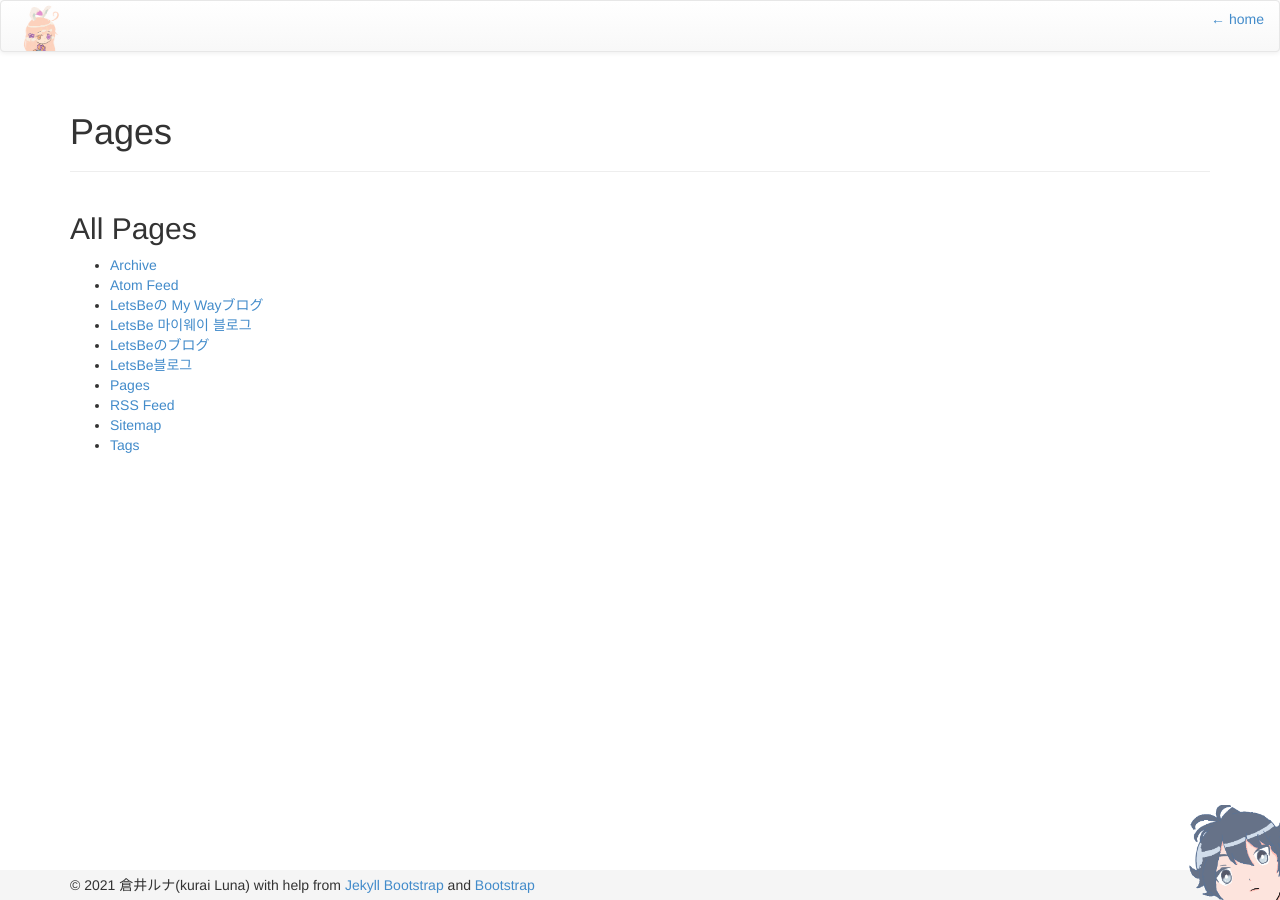
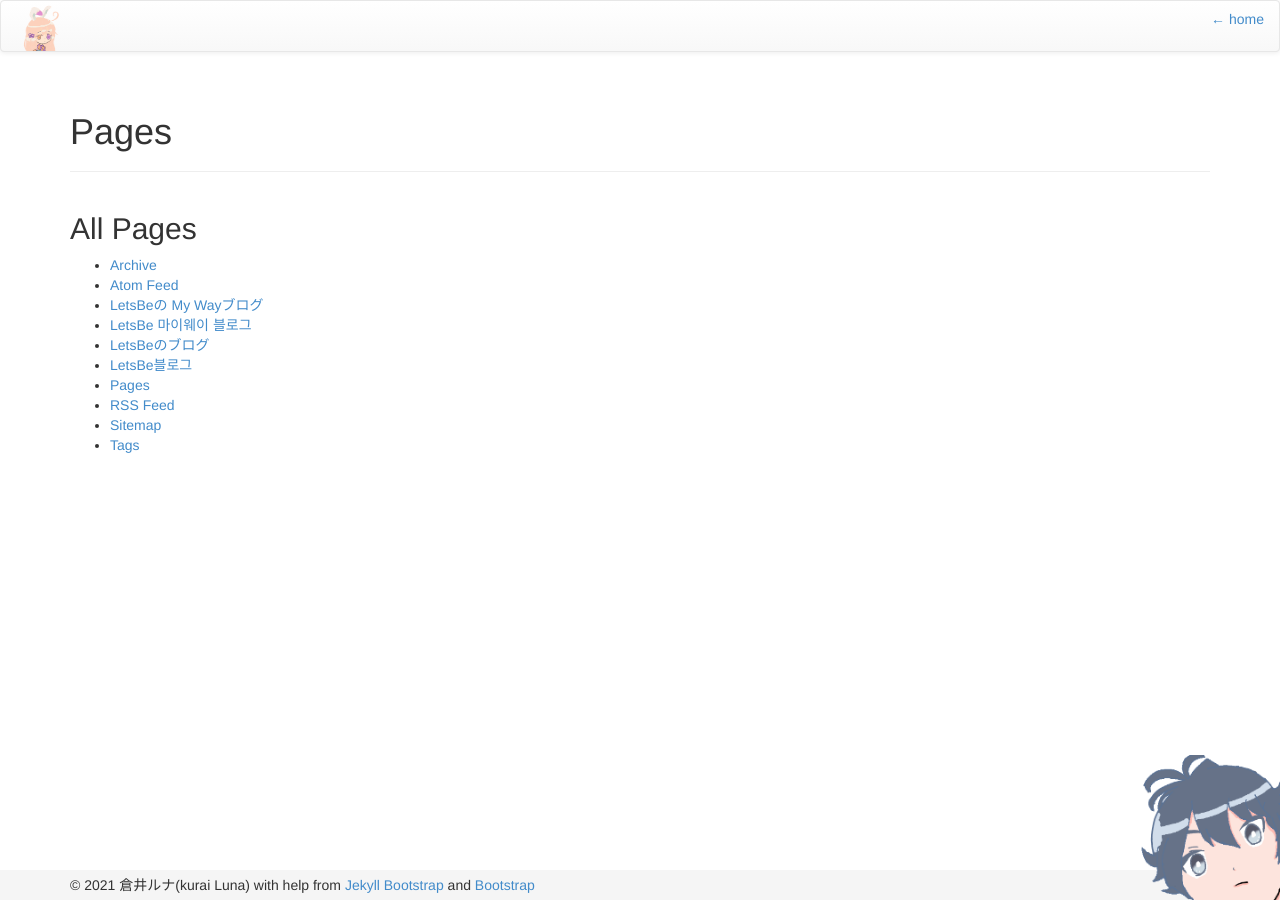
Before and after one commit to KuraiLuna/KuraiLuna4.github.io, a Jekyll site: the page built from pages.html, in a window 1280 px wide. Built offline with Jekyll 4.4.1, drawn with Linux system fonts in a browser that asks for light colours; nearby versions of some CDN libraries.

Commit message:
Update default.html

```diff
--- a/_includes/themes/bootstrap-3/default.html
+++ b/_includes/themes/bootstrap-3/default.html
@@ -133,7 +133,7 @@
 
 <img id="introImg" border="0"
      style="position: fixed; right: 0; bottom:0; background:
-            center; width:95px; height:95px; background-image:cover;
+            center; width:145px; height:145px; background-image:cover;
             background-size: cover; background-repeat: no-repeat; ">
 
 
```
